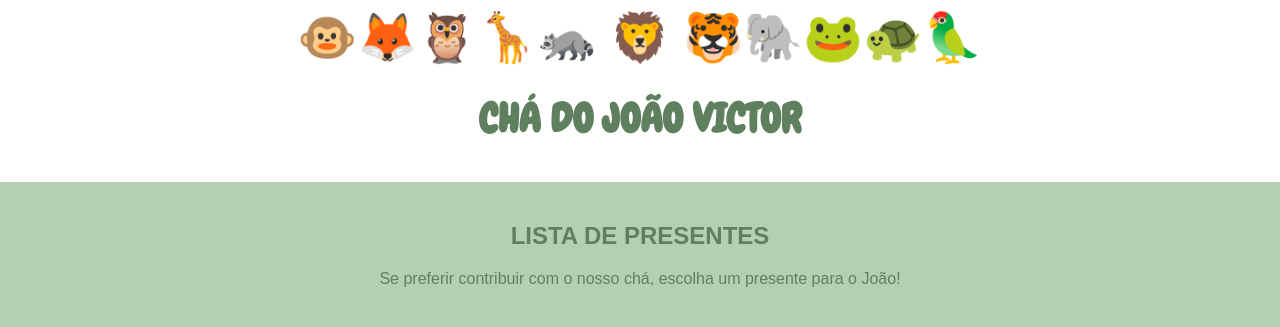
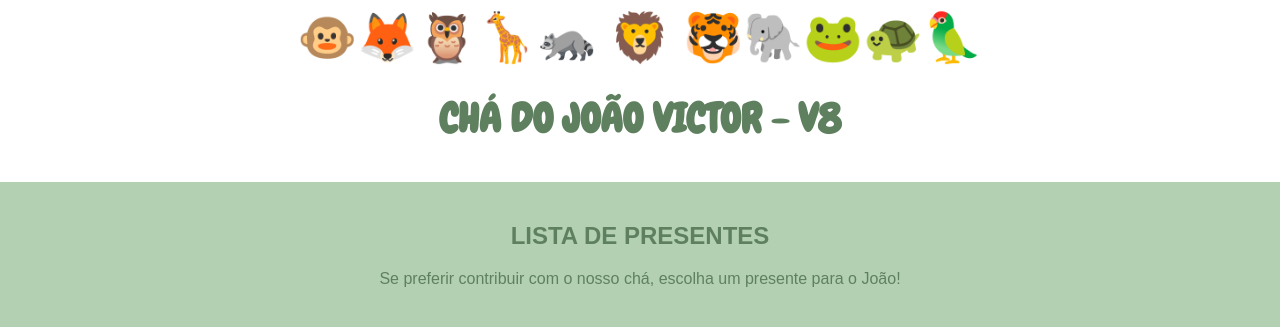
Before and after one commit to Projetoceu/Cha-do-joao, a plain HTML site: page index.html in a window 1280 px wide. Drawn offline with Linux system fonts and the light colour scheme; no server answers.

Commit message:
Update index.html

```diff
--- a/index.html
+++ b/index.html
@@ -3,7 +3,7 @@
 <head>
   <meta charset="UTF-8">
   <meta name="viewport" content="width=device-width, initial-scale=1.0">
-  <title>Chá do João Victor – Lista de Presentes</title>
+  <title>Chá do João Victor – V8</title>
   <link href="https://fonts.googleapis.com/css2?family=Chewy&display=swap" rel="stylesheet">
   <style>
     body { margin: 0; padding: 0; font-family: Arial, sans-serif; background: #b3d0b3; color: #5F805F; }
@@ -38,7 +38,7 @@
   <div class="lateral-direita"></div>
   <header>
     <div class="animal-strip">🐵🦊🦉🦒🦝 🦁 🐯🐘🐸🐢🦜</div>
-    <h1 id="titulo" style="text-transform:uppercase; font-family:'Chewy', cursive; font-size:2.5em;">CHÁ DO JOÃO VICTOR</h1>
+    <h1 id="titulo" style="text-transform:uppercase; font-family:'Chewy', cursive; font-size:2.5em;">CHÁ DO JOÃO VICTOR - V8</h1>
   </header>
   <div class="container">
     <h2 style="margin-top:20px; text-transform:uppercase;">Lista de Presentes</h2>
```
